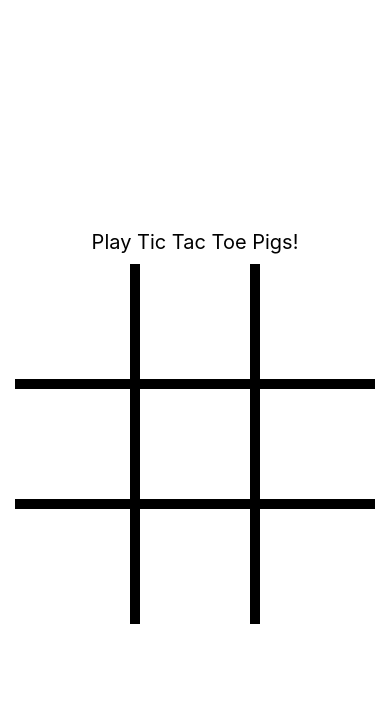
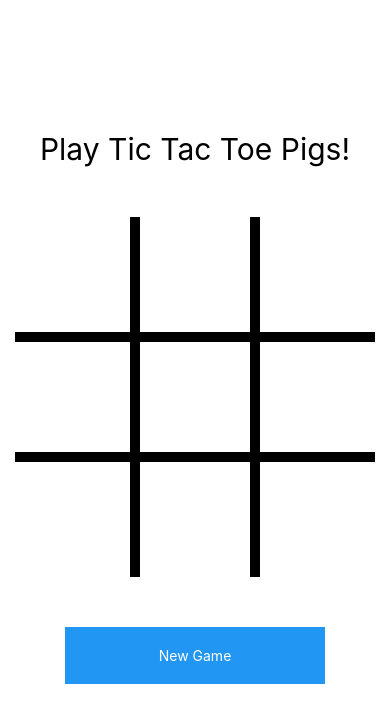
Before and after one commit to riccardo-noviello/TicTacToePig, a React Native app: screen / in a window 390 px wide. Shown: the top 722 px of the page. Built offline with nearby package versions, Linux system fonts and the light colour scheme.

Commit message:
fix styling

```diff
--- a/App.js
+++ b/App.js
@@ -1,6 +1,6 @@
 
 import React, { Component } from 'react';
-import { TouchableOpacity, StyleSheet, Text, View, Alert } from 'react-native';
+import { TouchableOpacity, StyleSheet, Text, View, Alert, TouchableHighlight } from 'react-native';
 import Image from 'react-native-remote-svg';
 
 const initialState = {
@@ -9,7 +9,8 @@ const initialState = {
     [0, 0, 0],
     [0, 0, 0]
   ],
-  currentPlayer: 1
+  currentPlayer: 1,
+  gameOver: false
 };
 
 export default class App extends Component {
@@ -19,11 +20,26 @@ export default class App extends Component {
     this.state = initialState;
   }
 
-  initialGame() {
-    this.setState(this.initialState);
+  initialiseGame() {
+    if(this.state){
+      this.setState({
+        gameState: [
+          [0, 0, 0],
+          [0, 0, 0],
+          [0, 0, 0]
+        ],
+        currentPlayer: 1,
+        gameOver: false
+      });
+    }
   }
 
-  renderIcon(row, col) {
+  /**
+   * Renders the players Icon for the given (row,col) coordinate.
+   * @param {*} row
+   * @param {*} col
+   */
+  renderPlayerIcon(row, col) {
     let value = this.state.gameState[row][col];
     switch (value) {
       case 1: return <Image source={require('./assets/pig1.png')} style={styles.image} />;
@@ -32,14 +48,25 @@ export default class App extends Component {
     }
   }
 
-  getPlayerName(player){
+  /**
+   * Returns the player name for the given player index.
+   * @param {*} player
+   */
+  getPlayerName(player) {
     return (player == 1) ? "Peppa Pig" : "Pedro Pony";
   }
 
-  evaluateSum(sum){
+  /**
+   * Evalueates the sum is a set of Player 1 values (1+1+1) or Player 2 values (-1-1-1).
+   */
+  evaluateSum(sum) {
     return (sum == 3 || sum == -3);
   }
 
+  /**
+   * Evaluates if the game is over
+   * @param {*} arr
+   */
   isGameFinished(arr) {
     const MAX_TILES = 3;
     let sum;
@@ -66,14 +93,23 @@ export default class App extends Component {
     return result;
   }
 
+  /**
+   * Gets the next player to play
+   */
   getNextPlayer(currentPlayer) {
     return currentPlayer * (-1);
   }
 
+  /**
+   * Handles a Tile being pressed.
+   *
+   * @param {*} row
+   * @param {*} col
+   */
   onTilePress(row, col) {
     // values cannot change
     let value = this.state.gameState[row][col];
-    if (value !== 0) { return; }
+    if (value !== 0 || this.state.gameOver) { return; }
 
     let currentPlayer = this.state.currentPlayer;
 
@@ -86,17 +122,25 @@ export default class App extends Component {
     let nextPlayer = this.getNextPlayer(currentPlayer);
     this.setState({ currentPlayer: nextPlayer });
 
-    if(this.isGameFinished(arr)){
-      this.showWinner(currentPlayer);
+    // finish game
+    if (this.isGameFinished(arr)) {
+      this.endGame(currentPlayer);
+      this.initialiseGame();
       return;
     }
   }
 
-  showWinner(player){
+  /**
+   * Ends the game with a given player as a winner.
+   *
+   * @param {*} player
+   */
+  endGame(player) {
     const playerName = this.getPlayerName(player);
-    Alert.alert('Player ' + playerName + ' wins!');
-    this.initialGame();
+    Alert.alert(playerName + ' wins!');
+    this.setState({ gameOver: true });
   }
+
 
   render() {
     return (
@@ -106,30 +150,30 @@ export default class App extends Component {
         <View style={{ flexDirection: "row" }}>
           <TouchableOpacity onPress={() => this.onTilePress(0, 0)}
             style={[styles.tile, { borderLeftWidth: 0, borderTopWidth: 0 }]}>
-            {this.renderIcon(0, 0)}
+            {this.renderPlayerIcon(0, 0)}
           </TouchableOpacity>
           <TouchableOpacity onPress={() => this.onTilePress(0, 1)}
             style={[styles.tile, { borderTopWidth: 0 }]}>
-            {this.renderIcon(0, 1)}
+            {this.renderPlayerIcon(0, 1)}
           </TouchableOpacity>
           <TouchableOpacity onPress={() => this.onTilePress(0, 2)}
             style={[styles.tile, { borderRightWidth: 0, borderTopWidth: 0 }]}>
-            {this.renderIcon(0, 2)}
+            {this.renderPlayerIcon(0, 2)}
           </TouchableOpacity>
         </View>
 
         <View style={{ flexDirection: "row" }}>
           <TouchableOpacity onPress={() => this.onTilePress(1, 0)}
             style={[styles.tile, { borderLeftWidth: 0 }]}>
-            {this.renderIcon(1, 0)}
+            {this.renderPlayerIcon(1, 0)}
           </TouchableOpacity>
           <TouchableOpacity onPress={() => this.onTilePress(1, 1)}
             style={[styles.tile, {}]}>
-            {this.renderIcon(1, 1)}
+            {this.renderPlayerIcon(1, 1)}
           </TouchableOpacity>
           <TouchableOpacity onPress={() => this.onTilePress(1, 2)}
             style={[styles.tile, { borderRightWidth: 0, }]}>
-            {this.renderIcon(1, 2)}
+            {this.renderPlayerIcon(1, 2)}
           </TouchableOpacity>
         </View>
 
@@ -137,19 +181,26 @@ export default class App extends Component {
         <View style={{ flexDirection: "row" }}>
           <TouchableOpacity onPress={() => this.onTilePress(2, 0)}
             style={[styles.tile, { borderLeftWidth: 0, borderBottomWidth: 0 }]}>
-            {this.renderIcon(2, 0)}
+            {this.renderPlayerIcon(2, 0)}
           </TouchableOpacity>
           <TouchableOpacity onPress={() => this.onTilePress(2, 1)}
             style={[styles.tile, { borderBottomWidth: 0 }]}>
-            {this.renderIcon(2, 1)}
+            {this.renderPlayerIcon(2, 1)}
           </TouchableOpacity>
           <TouchableOpacity onPress={() => this.onTilePress(2, 2)}
             style={[styles.tile, { borderRightWidth: 0, borderBottomWidth: 0 }]}>
-            {this.renderIcon(2, 2)}
+            {this.renderPlayerIcon(2, 2)}
           </TouchableOpacity>
         </View>
 
-
+        <View style={styles.buttonContainer}>
+          <TouchableHighlight onPress={this.initialiseGame}
+            underlayColor="white">
+            <View style={styles.button}>
+              <Text style={styles.buttonText}>New Game</Text>
+            </View>
+          </TouchableHighlight>
+        </View>
 
       </View>
     );
@@ -164,9 +215,9 @@ const styles = StyleSheet.create({
     backgroundColor: 'white',
   },
   title: {
-    fontSize: 20,
+    fontSize: 30,
     textAlign: 'center',
-    margin: 10,
+    marginBottom: 50,
   },
   tile: {
     borderWidth: 5,
@@ -177,4 +228,17 @@ const styles = StyleSheet.create({
     marginTop: 10,
     marginLeft: 10
   },
+  buttonContainer: {
+    paddingTop: 50
+  },
+  button: {
+    marginBottom: 30,
+    width: 260,
+    alignItems: 'center',
+    backgroundColor: '#2196F3'
+  },
+  buttonText: {
+    padding: 20,
+    color: 'white'
+  }
 });
```
